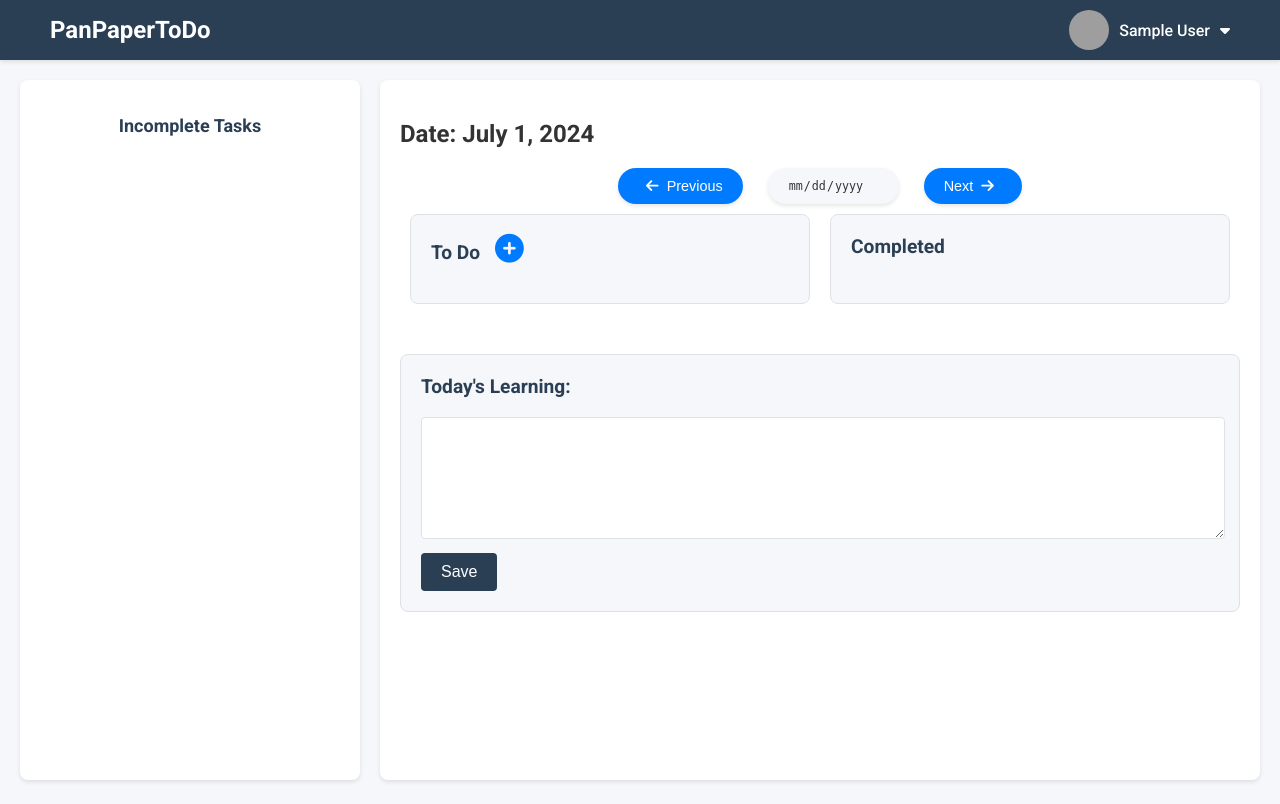
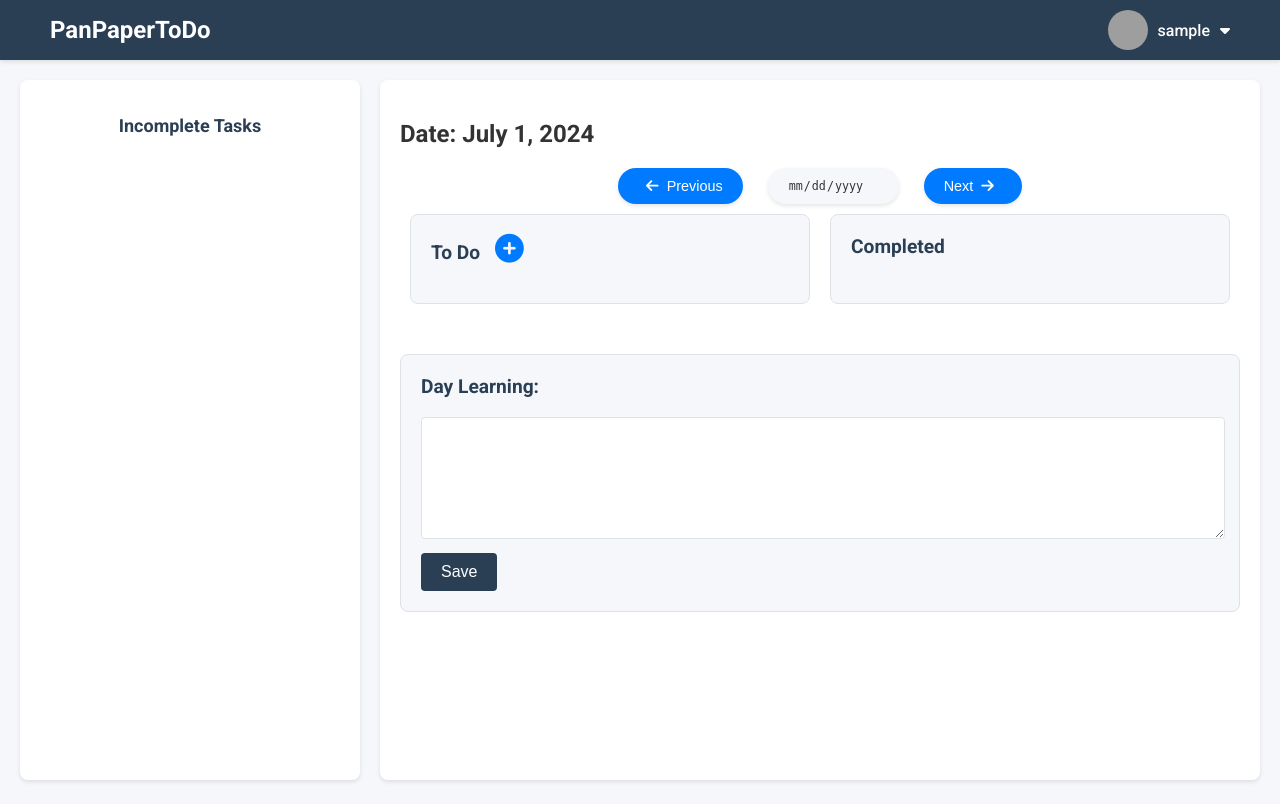
Before and after one commit to AmitJ2005/PanPaperTodo, a Django app: page /dashboard/ in a window 1280 px wide. Run offline with Django 5.2, Linux system fonts and the light colour scheme; the visitor is signed in with stand-in values (Sample User, id 1); data that the repository does not hold is empty; grey boxes are pictures that could not be loaded.

Commit message:
normal updates

```diff
--- a/todo/static/todo/css/styles.css
+++ b/todo/static/todo/css/styles.css
@@ -68,9 +68,7 @@ header {
     background-color: rgba(104, 85, 224, 1);
 }
 
-.profile-icon {
-    font-size: 1.5em;
-}
+
 
 main {
     display: flex;
--- a/todo/templates/todo/change_password.html
+++ b/todo/templates/todo/change_password.html
@@ -7,6 +7,7 @@
 </head>
 <body>
     <h1>Change Password</h1>
+    <p>Username: {{ username }}</p>  <!-- Display the username -->
     <form method="post">
         {% csrf_token %}
         {{ form.as_p }}
--- a/todo/templates/todo/dashboard.html
+++ b/todo/templates/todo/dashboard.html
@@ -20,7 +20,7 @@
                 {% else %}
                     <img src="{% static 'todo/images/profile-pic.png' %}" alt="Default Profile Icon">
                 {% endif %}
-                <span>{{ user.first_name }} {{ user.last_name }}</span>
+                <span>{{ user.username }}</span>
                 <i class="fas fa-caret-down"></i>
             </div>
             <div class="dropdown-menu">
@@ -102,7 +102,7 @@
                 </div>
             </div>
             <div class="learning">
-                <h3>Today's Learning:</h3>
+                <h3>Day Learning:</h3>
                 <form method="post">
                     {% csrf_token %}
                     <input type="hidden" name="selected_date" value="{{ selected_date }}">
--- a/todo/templates/todo/index.html
+++ b/todo/templates/todo/index.html
@@ -6,8 +6,6 @@
     <title>PanPaperToDo</title>
     {% load static %}
     <link rel="stylesheet" type="text/css" href="{% static 'todo/css/styles.css' %}">
-
-
 </head>
 <body>
     <header>
@@ -15,7 +13,6 @@
         <div class="right-side">
             <button class="signup-button"><a href="{% url 'signup' %}">Sign-up</a></button>
             <button class="login-button"><a href="{% url 'login' %}">Login</a></button>
-            <div class="profile-icon">&#128100;</div>
         </div>
     </header>
     <main>
--- a/todo/views.py
+++ b/todo/views.py
@@ -1,23 +1,16 @@
-from django.shortcuts import render, redirect, get_object_or_404
+from django.shortcuts import render, redirect
 from django.contrib.auth.forms import UserCreationForm
-from django.contrib.auth import authenticate, login
+from django.contrib.auth import login
+from .forms import SignUpForm
 from django.contrib.auth.decorators import login_required
-from .models import Task  # Make sure to import the Task model
-from .forms import TaskForm  # Ensure TaskForm is also imported if used in the dashboard view
-from django.contrib import messages
-from .forms import SignUpForm
-from django.contrib.auth.models import User
+from .models import Task, Learning, Profile
+from .forms import TaskForm, LearningForm, ProfileForm, UserForm
 from django.utils import timezone
 import datetime
-import os
-from .forms import LearningForm
-from .models import Learning
+from dateutil import parser
 from django.contrib.auth.forms import PasswordChangeForm
 from django.contrib.auth import update_session_auth_hash
-from .forms import ProfileForm
-from .models import Profile
-from .forms import UserForm, ProfileForm
-from dateutil import parser
+from django.contrib import messages
 from django.conf import settings
 
 
@@ -29,6 +22,9 @@ def signup(request):
         form = SignUpForm(request.POST)
         if form.is_valid():
             user = form.save()
+            user.first_name = form.cleaned_data.get('first_name')
+            user.last_name = form.cleaned_data.get('last_name')
+            user.save()
             login(request, user)
             return redirect('dashboard')
     else:
@@ -149,6 +145,7 @@ def profile(request):
     return render(request, 'todo/profile.html', {
         'user_form': user_form,
         'profile_form': profile_form,
+        'username': user.username,
     })
 
 
@@ -170,8 +167,9 @@ def delete_profile_picture(request):
 
 @login_required
 def change_password(request):
+    user = request.user
     if request.method == 'POST':
-        form = PasswordChangeForm(user=request.user, data=request.POST)
+        form = PasswordChangeForm(user=user, data=request.POST)
         if form.is_valid():
             user = form.save()
             update_session_auth_hash(request, user)  # Important to keep the user logged in
@@ -180,6 +178,11 @@ def change_password(request):
         else:
             messages.error(request, 'Please correct the error below.')
     else:
-        form = PasswordChangeForm(user=request.user)
+        form = PasswordChangeForm(user=user)
 
-    return render(request, 'todo/change_password.html', {'form': form})
+    context = {
+        'form': form,
+        'username': user.username,  # Add the username to the context
+    }
+
+    return render(request, 'todo/change_password.html', context)
```
